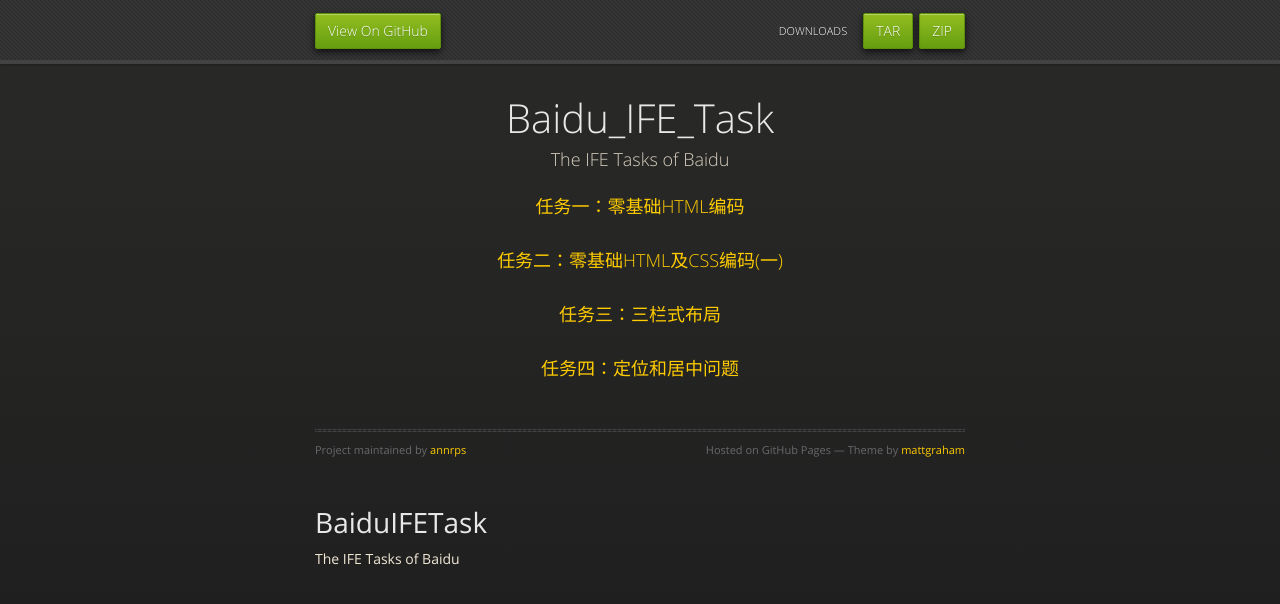
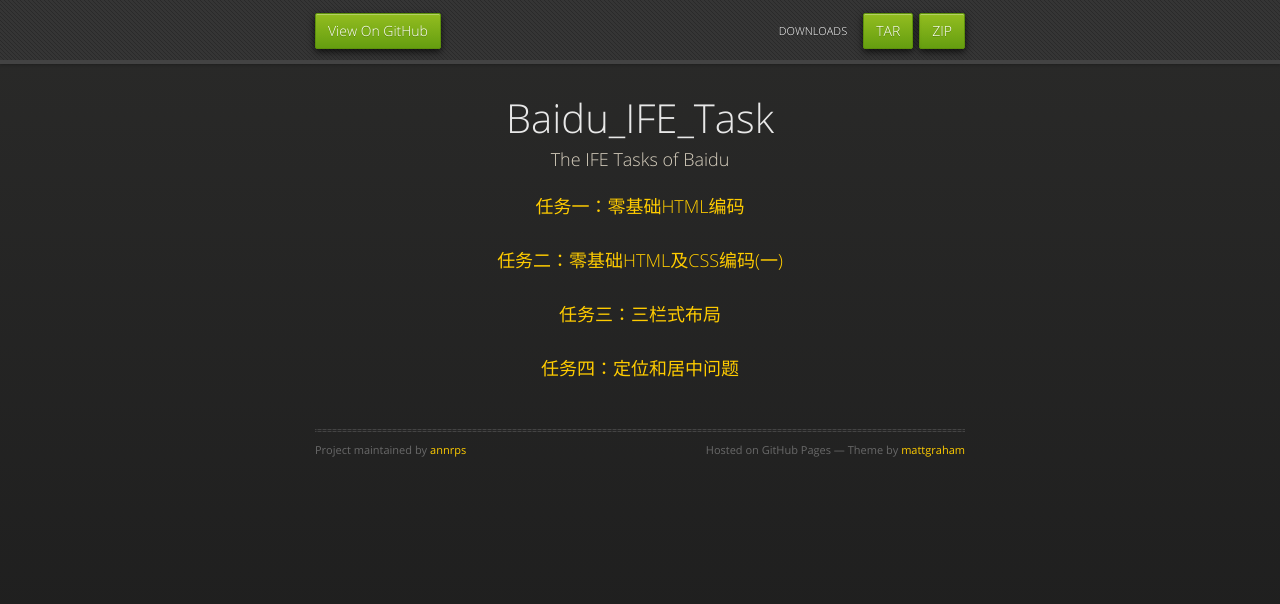
Before and after one commit to annrps/BaiduIFETask, a plain HTML site: page index.html in a window 1280 px wide. Drawn offline with nearby package versions, Linux system fonts and the light colour scheme.

Commit message:
Update index.html

```diff
--- a/index.html
+++ b/index.html
@@ -45,9 +45,8 @@
         </div>
 
         <h1>
-<a id="baiduifetask" class="anchor" href="#baiduifetask" aria-hidden="true"><span aria-hidden="true" class="octicon octicon-link"></span></a>BaiduIFETask</h1>
+<a id="baiduifetask" class="anchor" href="#baiduifetask" aria-hidden="true"><span aria-hidden="true" class="octicon octicon-link"></span></a>
 
-<p>The IFE Tasks of Baidu</p>
       </section>
 
     </div>
```
